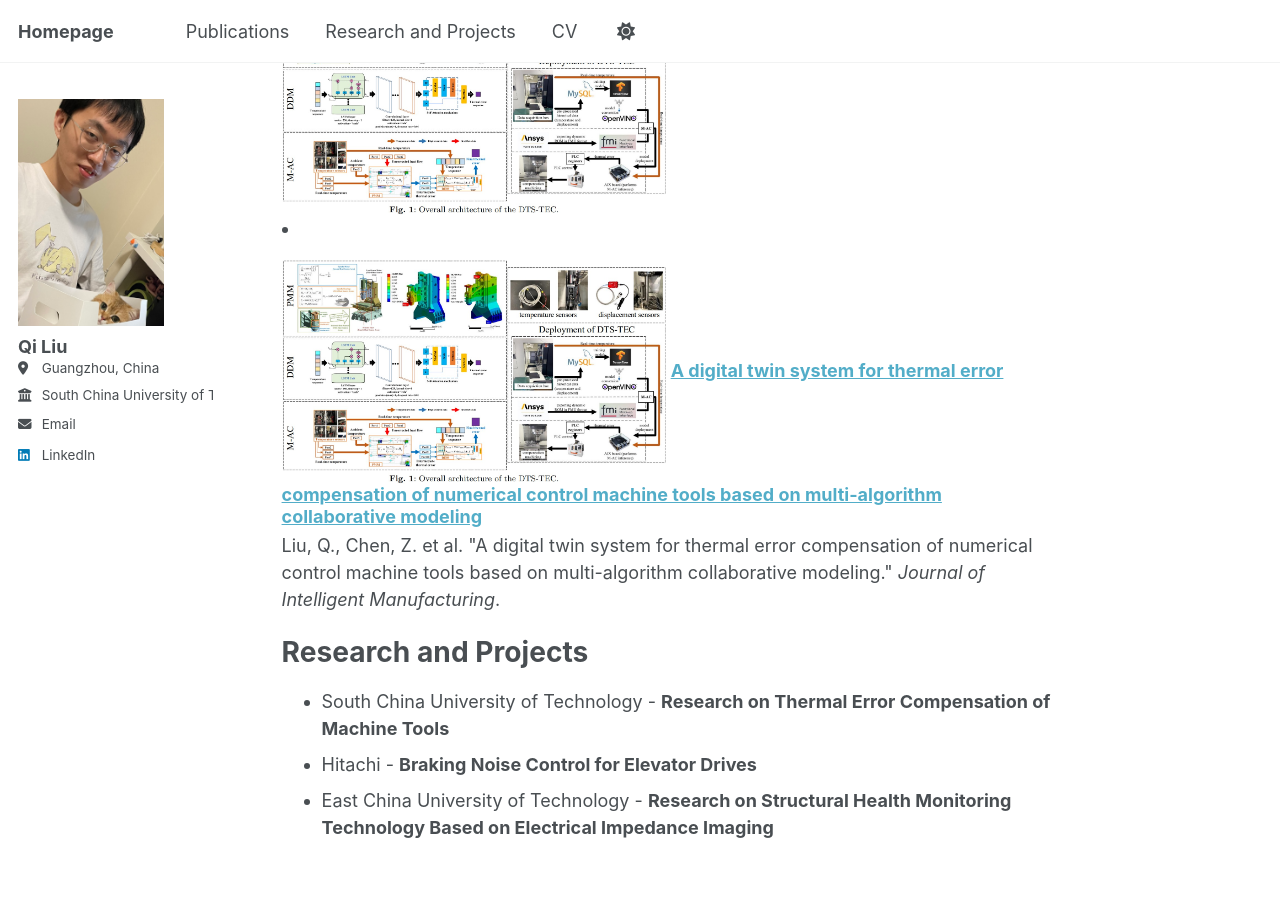
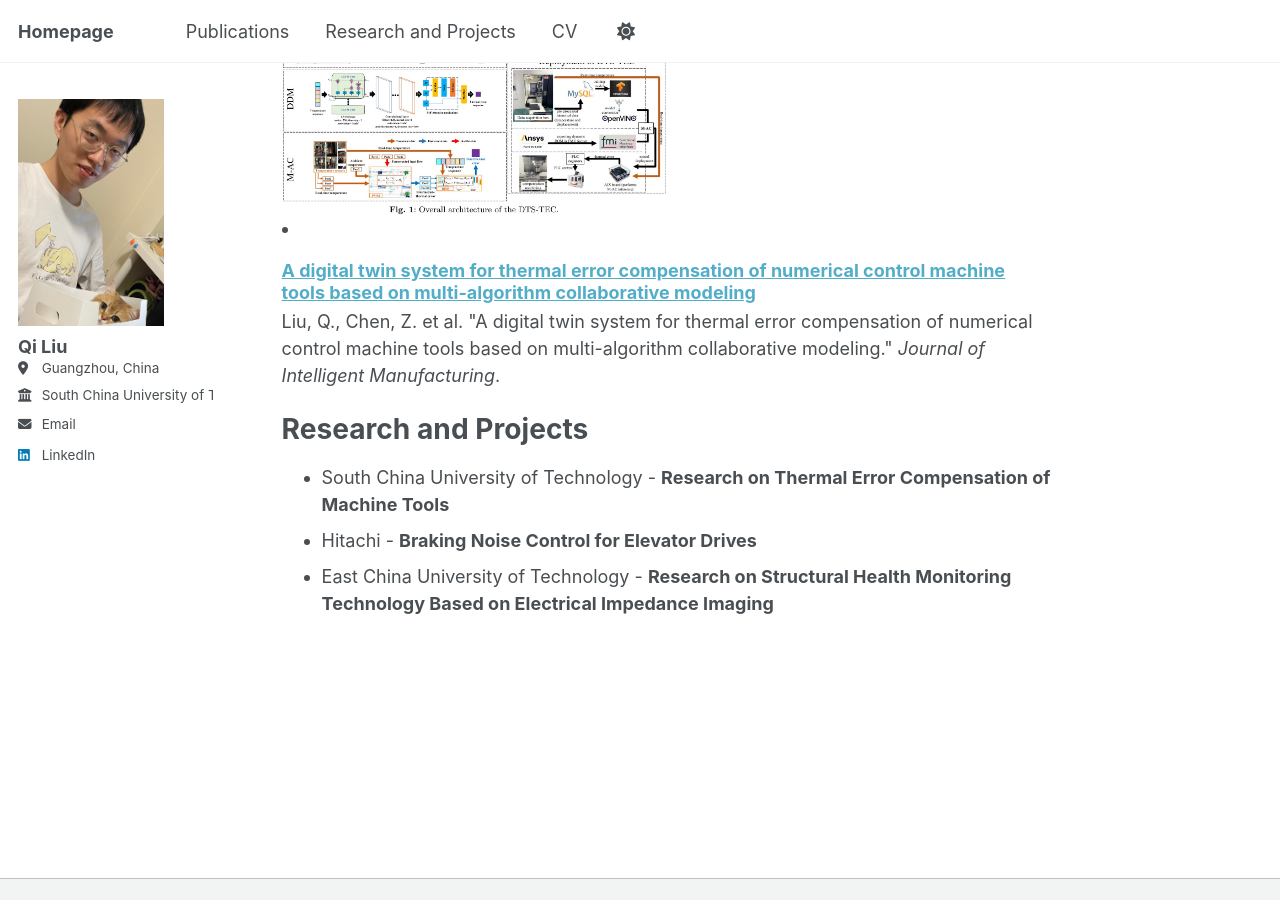
Before and after one commit to qiliu0701/qiliu0701.github.io, a Jekyll site: the page built from _pages/about.md, in a window 1280 px wide and 900 px high, scrolled down 645 px. Built offline with Jekyll 4.4.1, drawn with Linux system fonts in a browser that asks for light colours; a script that is not in the unit is left out.

Commit message:
Update archive-single-cv.html

```diff
--- a/_includes/archive-single-cv.html
+++ b/_includes/archive-single-cv.html
@@ -12,7 +12,7 @@
   {% assign title = post.title %}
 {% endif %}
 
-<div class="{{ include.type | default: "list" }}__item">
+<div class="{{ include.type | default: "list" }}__item flex">
   <article class="archive__item flex" itemscope itemtype="http://schema.org/CreativeWork">
     <img src="{{ post.teaser }}"  style="width: 50%; height: auto;">
     <li>
@@ -28,7 +28,6 @@
       </div>
     {% endif %}
       <h3 class="archive__item-title flex" itemprop="headline">
-        <img src="{{ post.teaser }}"  style="width: 50%; height: auto;">
       {% if post.link %}
         <a href="{{ post.link }}">{{ title }}</a> <a href="{{ base_path }}{{ post.url }}" rel="permalink"><i class="fa fa-link" aria-hidden="true" title="permalink"></i><span class="sr-only">Permalink</span></a>
       {% else %}
```
